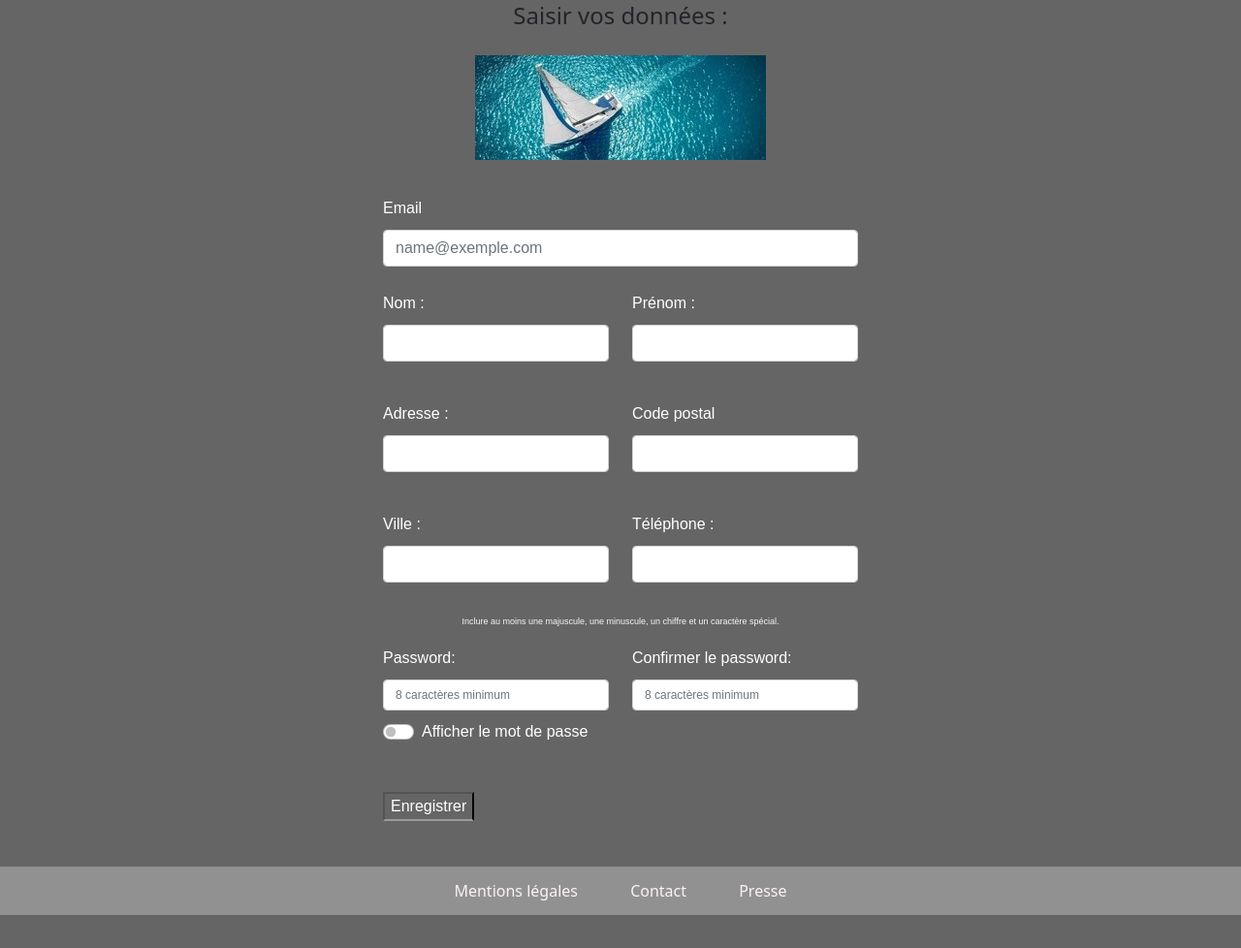
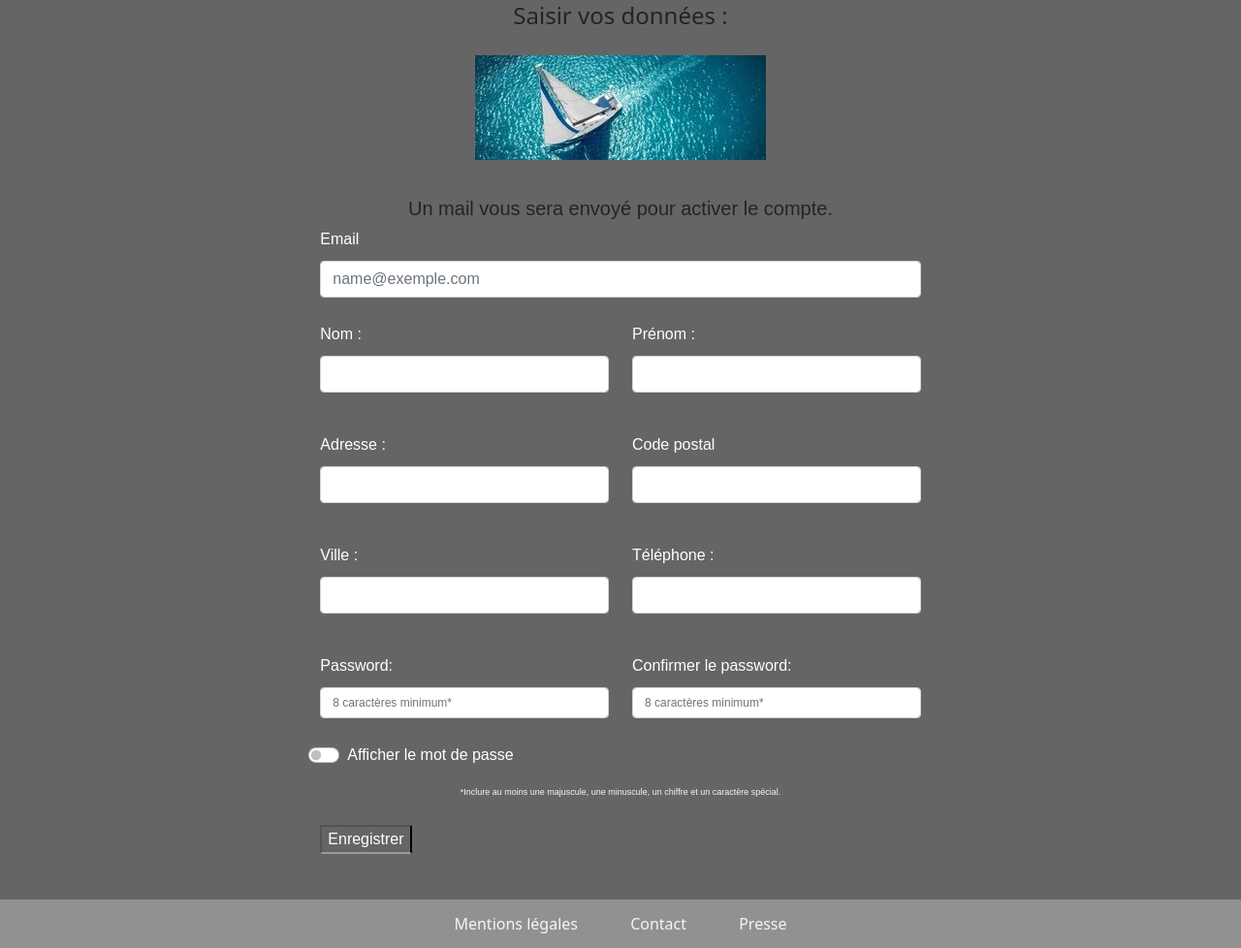
Before and after one commit to Erysam/siteAzurOceanRe, a PHP site: page /siteAzurOceanRe/formEnregMembre.php in a window 1280 px wide. Shown: the part 186-1164 px from the top of the page at 97% size. Before the commit the page ends 1130 px from the top, so only its background shows below. Run offline with PHP 8.4, Linux system fonts and the light colour scheme.

Commit message:
modif suite à la mise en place de l envoi d email d'activation du compte

```diff
--- a/formEnregMembre.php
+++ b/formEnregMembre.php
@@ -31,7 +31,7 @@ if (isset($_GET['erreur']) && $_GET['erreur'] === 'duplication') {
 
 <form action="enregMembre.php" method="POST" class="formConx onsubmit=" onsubmit="return verifierMotDePasse() && verifMdpChar() && verifNumberCp();">
 
-
+    <h5>Un mail vous sera envoyé pour activer le compte.</h5>
     <div class="formConxDiv">
         <label for="mail">Email</label>
         <input type="email" class="form-control" name="email" id="mail" placeholder="name@exemple.com" required>
@@ -52,6 +52,7 @@ if (isset($_GET['erreur']) && $_GET['erreur'] === 'duplication') {
 
 
     <div class="row">
+
         <div class="col-md-6 mb-3">
             <label for="adresse">Adresse : </label>
             <input type="text" class="form-control" name="adresse" id="adresse" required>
@@ -61,9 +62,11 @@ if (isset($_GET['erreur']) && $_GET['erreur'] === 'duplication') {
             <label for="cpP">Code postal </label>
             <input type="text" class="form-control" name="cp" id="cpP" required>
         </div>
+
     </div>
 
     <div class="row">
+
         <div class="col-md-6 mb-3">
             <label for="ville">Ville :</label>
             <input type="text" class="form-control" name="ville" id="ville" required>
@@ -73,37 +76,40 @@ if (isset($_GET['erreur']) && $_GET['erreur'] === 'duplication') {
             <label for="tel">Téléphone :</label>
             <input type="text" class="form-control" name="tel" id="tel" oninput="verifNumber(this)" required>
         </div>
+
     </div>
 
-    <div class="passwordHelp">
-        <small id="passwordHelp" class="form-text text-muted">
-            Inclure au moins une majuscule, une minuscule, un chiffre et un caractère spécial.
-        </small>
-    </div>
+
 
     <div class="row">
+
         <div class="col-md-6 mb-3">
             <label for="pass">Password:</label>
-            <input type="password" class="form-control" id="pass" name="mdp" minlength="8" required placeholder="8 caractères minimum">
-            <div class="form-check form-switch">
-                <input class="form-check-input" type="checkbox" role="switch" id="flexSwitchCheckDefault" onclick="afficheMdp()">
-                <label class="form-check-label" for="flexSwitchCheckDefault">Afficher le mot de passe</label>
-            </div>
+            <input type="password" class="form-control" id="pass" name="mdp" minlength="8" required placeholder="8 caractères minimum*">
         </div>
 
         <div class="col-md-6 mb-3">
             <label for="confirmPass">Confirmer le password:</label>
-            <input type="password" class="form-control" id="confirmPass" name="confirmMdp" minlength="8" required placeholder="8 caractères minimum">
-
+            <input type="password" class="form-control" id="confirmPass" name="confirmMdp" minlength="8" required placeholder="8 caractères minimum*">
+        </div>
+        <div class="form-check form-switch">
+            <input class="form-check-input" type="checkbox" role="switch" id="flexSwitchCheckDefault" onclick="afficheMdp()">
+            <label class="form-check-label" for="flexSwitchCheckDefault">Afficher le mot de passe</label>
         </div>
     </div>
 
-
+    <div class="formConxDiv">
+        <small id="passwordHelp" class="form-text text-muted">
+            *Inclure au moins une majuscule, une minuscule, un chiffre et un caractère spécial.
+        </small>
+    </div>
 
     <br />
     <div class="formConxDiv">
         <label class="buttonSub" for="enreg"> <input type="submit" id="enreg" value="Enregistrer"></label>
     </div>
+
+
 </form>
 
 
```
